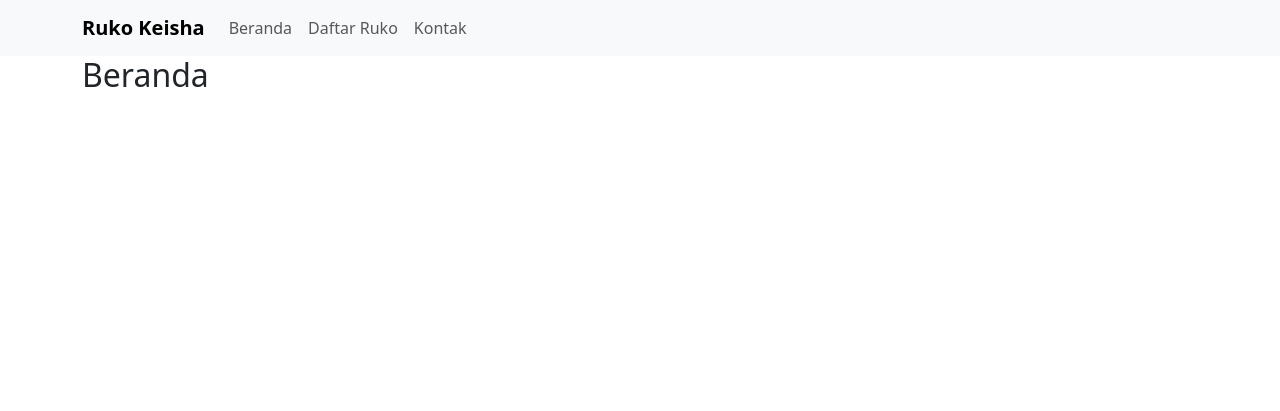
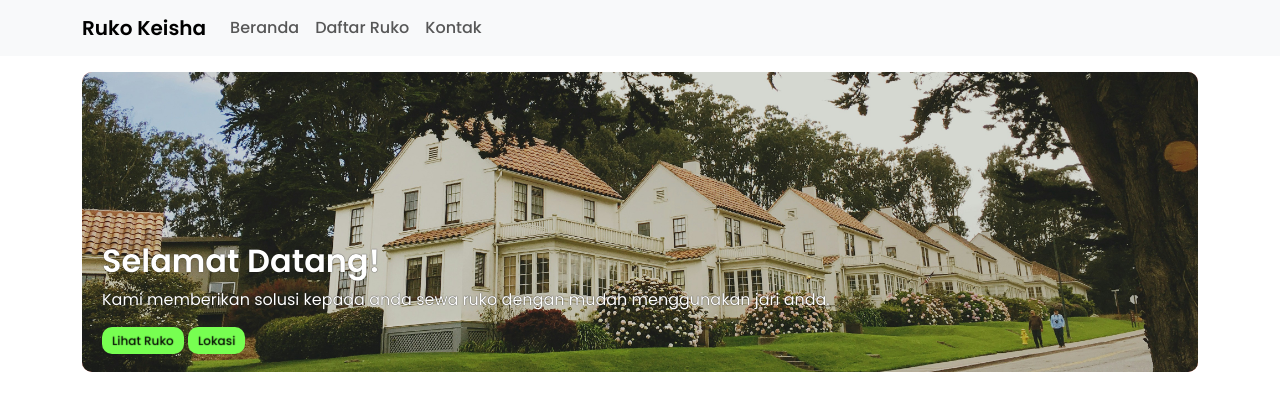
Before and after one commit to GilarSumilar/SewaRuko, a CodeIgniter 4 app: the page made by appstarter/app/Views/pages/beranda.php in a window 1280 px wide. Shown: the top 411 px of the page. Run offline with PHP 8.4 and a stand-in for CodeIgniter, Linux system fonts and the light colour scheme; the template is opened without the code that fills it, so the values that code supplies are empty; some libraries are stand-ins or nearby versions.

Commit message:
feat(views): add jumbotron for beranda

```diff
--- a/appstarter/app/Views/pages/beranda.php
+++ b/appstarter/app/Views/pages/beranda.php
@@ -1,5 +1,17 @@
 <?= $this->extend('pages/template') ?>
 
 <?= $this->section('content') ?>
-<h2>Beranda</h2>
+<div class="jumbotron mt-3">
+    <div class="jumbotron-desc">
+        <h2>Selamat Datang!</h2>
+        <p>Kami memberikan solusi kepada anda sewa ruko dengan mudah menggunakan jari anda.</p>
+        <div class="btn-cta">
+            <a href="<?= base_url('/daftar-ruko') ?>">Lihat Ruko</a>
+            <a href="">Lokasi</a>
+        </div>
+    </div>
+    <div class="jumbotron-img">
+        <img src="<?= base_url('/images/1.jpg') ?>" alt="">
+    </div>
+</div>
 <?= $this->endSection() ?>
--- a/appstarter/app/Views/pages/template.php
+++ b/appstarter/app/Views/pages/template.php
@@ -8,6 +8,9 @@
 
   <!-- Bootstrap -->
   <link href="https://cdn.jsdelivr.net/npm/bootstrap@5.3.3/dist/css/bootstrap.min.css" rel="stylesheet" integrity="sha384-QWTKZyjpPEjISv5WaRU9OFeRpok6YctnYmDr5pNlyT2bRjXh0JMhjY6hW+ALEwIH" crossorigin="anonymous">
+
+  <!-- My Style -->
+  <link rel="stylesheet" href="<?= base_url('/style.css') ?>">
 </head>
 
 <body>
--- /dev/null
+++ b/appstarter/public/style.css
@@ -0,0 +1,49 @@
+@import url("https://fonts.googleapis.com/css2?family=Poppins:ital,wght@0,100;0,200;0,300;0,400;0,500;0,600;0,700;0,800;0,900;1,100;1,200;1,300;1,400;1,500;1,600;1,700;1,800;1,900&display=swap");
+
+body {
+  font-family: "Poppins", sans-serif;
+}
+
+/* Beranda */
+.jumbotron {
+  width: 100%;
+  height: 300px;
+  border-radius: 10px;
+  background-color: salmon;
+  overflow: hidden;
+  position: relative;
+}
+
+.jumbotron .jumbotron-desc {
+  position: absolute;
+  color: white;
+  bottom: 0;
+  padding: 20px;
+  text-shadow: 0 0 1px black;
+}
+
+.jumbotron .jumbotron-desc h2 {
+  font-weight: 600;
+}
+
+.jumbotron .jumbotron-desc .btn-cta a {
+  background-color: #77ff51;
+  padding-block: 5px;
+  padding-inline: 10px;
+  border-radius: 10px;
+  text-decoration: none;
+  font-weight: 500;
+  font-size: 12px;
+  color: #0000;
+}
+
+.jumbotron .jumbotron-desc .btn-cta a:hover {
+  background-color: #5af330;
+}
+
+.jumbotron .jumbotron-img img {
+  width: 100%;
+  height: 300px;
+  object-fit: cover;
+  object-position: 0% 70%;
+}
```
Also changed, not shown: appstarter/public/images/1.jpg (added).
